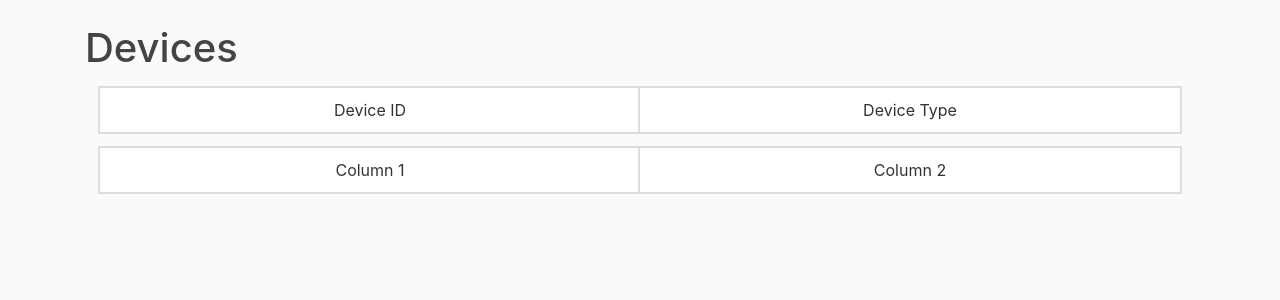
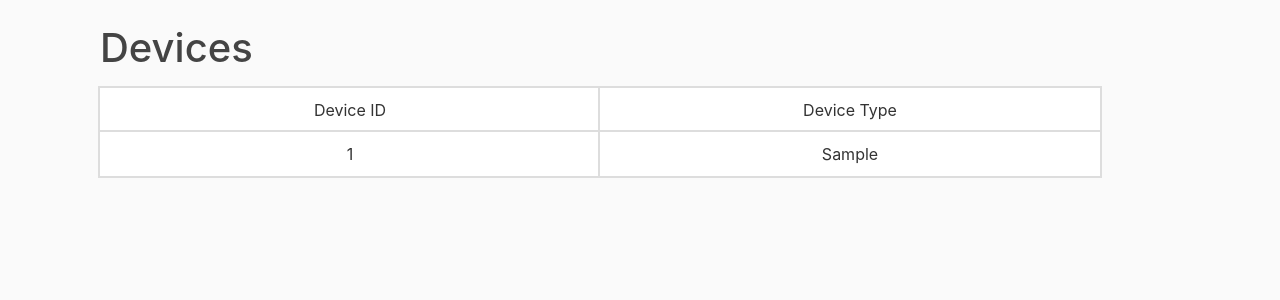
Before and after one commit to elton73/DeviceDataPlatform, a Flask app: page /home in a window 1280 px wide. Shown: the part 56-356 px from the top of the page. Run offline with Flask 2, Linux system fonts and the light colour scheme; the visitor is signed in with stand-in values (Sample User, id 1); tables that the repository leaves empty or names only in its code hold one stand-in row (values such as "Sample post"); some libraries are stand-ins or nearby versions.

Commit message:
webapp now lists devices and their type

```diff
--- a/modules/mysql/report.py
+++ b/modules/mysql/report.py
@@ -75,10 +75,17 @@ def get_all_device_types(connection):
     command = f'''
     SELECT userid, device_type FROM auth_info;
     '''
-    cursor = connection.cursor()
+    cursor = connection.cursor(dictionary=True)
     cursor.execute(command)
     result = cursor.fetchall()
     return result
+
+def capitalize_first_letter(string):
+    if string[0].isalpha():
+        string = string[0].upper() + string[1:]
+        return string
+    else:
+        return string
 
 
 def format_OR_clause(column: str, condition: list):
@@ -104,5 +111,7 @@ def format_OR_clause(column: str, condition: list):
 
         return where_clause
 
-if __name__ == '__main__':
-    print(get_all_device_types(connect_to_database("authorization_info")))
+# if __name__ == '__main__':
+    # db = connect_to_database("authorization_info")
+    # all_devices = get_all_device_types(db)
+    # print(all_devices)
--- a/modules/web_app/routes.py
+++ b/modules/web_app/routes.py
@@ -1,11 +1,12 @@
 from flask import render_template, url_for, flash, redirect, session
 from modules.mysql.setup import connect_to_database
 from modules.web_app.forms import RegistrationForm, LoginForm
-from modules.mysql.report import check_login_details, check_input_key, get_all_device_types
+from modules.mysql.report import check_login_details, check_input_key, get_all_device_types, capitalize_first_letter
 from modules.mysql.modify import add_web_app_user, link_user_to_key
 from modules.web_app import app, login_db, bcrypt
 
 DEVICE_DATABASE = "authorization_info"
+DEVICE_TYPE_COLUMN = "device_type"
 
 @app.route('/home')
 def home():
@@ -13,6 +14,9 @@ def home():
         #Get database information
         db = connect_to_database(DEVICE_DATABASE)
         all_devices = get_all_device_types(db)
+        # capitalizes the name of the device type
+        for device in all_devices:
+            device[DEVICE_TYPE_COLUMN] = capitalize_first_letter(device[DEVICE_TYPE_COLUMN])
         return render_template('home.html', devices=all_devices)
     else:
         return redirect(url_for('login'))
@@ -68,5 +72,3 @@ def logout():
 def after_request(response):
     response.headers["Cache-Control"] = "no-cache, no-store, must-revalidate"
     return response
-
-# if __name__ == '__main__':
--- a/modules/web_app/static/main.css
+++ b/modules/web_app/static/main.css
@@ -28,6 +28,7 @@ h1, h2, h3, h4, h5, h6 {
     background: #ffffff;
     padding: 10px 20px;
     outline: 2px solid #dddddd;
+    width: 500px;
 }
 
 .no-margin
--- a/modules/web_app/templates/home.html
+++ b/modules/web_app/templates/home.html
@@ -1,17 +1,16 @@
 {% extends "layout.html" %}
 {% block content %}
 <main>
-  <h1>Devices</h1>
-          <div class="container mt-3">
+  <h1 class="col">Devices</h1>
+        <div class="container mt-3">
           <div class="row no-gutters">
-
-            <div class="col-sm" style="text-align: center">
+            <div class="col-sm-auto" style="text-align: center">
               <div class="content-section">
                 Device ID
               </div>
             </div>
 
-             <div class="col-sm" style="text-align: center">
+             <div class="col-sm-auto" style="text-align: center">
               <div class="content-section">
                 Device Type
               </div>
@@ -20,18 +19,18 @@
           </div>
         </div>
     {% for device in devices %}
-        <div class="container mt-3">
+        <div class="container">
           <div class="row no-gutters">
 
-            <div class="col-sm" style="text-align: center">
+            <div class="col-sm-auto" style="text-align: center">
               <div class="content-section">
-                Column 1
+                {{ device['userid'] }}
               </div>
             </div>
 
-             <div class="col-sm" style="text-align: center">
+             <div class="col-sm-auto" style="text-align: center">
               <div class="content-section">
-                Column 2
+                {{ device['device_type'] }}
               </div>
             </div>
 
--- a/modules/web_app/templates/login.html
+++ b/modules/web_app/templates/login.html
@@ -33,7 +33,7 @@
                     {% endif %}
                 </div>
             </fieldset>
-            <div class="form-group">
+            <div class="form-group mt-2">
                 {{ form.submit(class="btn btn-outline-info") }}
             </div>
 
@@ -43,7 +43,7 @@
         </form>
     </div>
 
-    <div class="border-top pt-3">
+    <div class="border-top mt-3 pt-3" style="width: 500px">
       <small class="text-muted">
         Need An Account? <a class="ml-2" href="{{ url_for('register') }}">Sign Up</a>
       </small>
```
